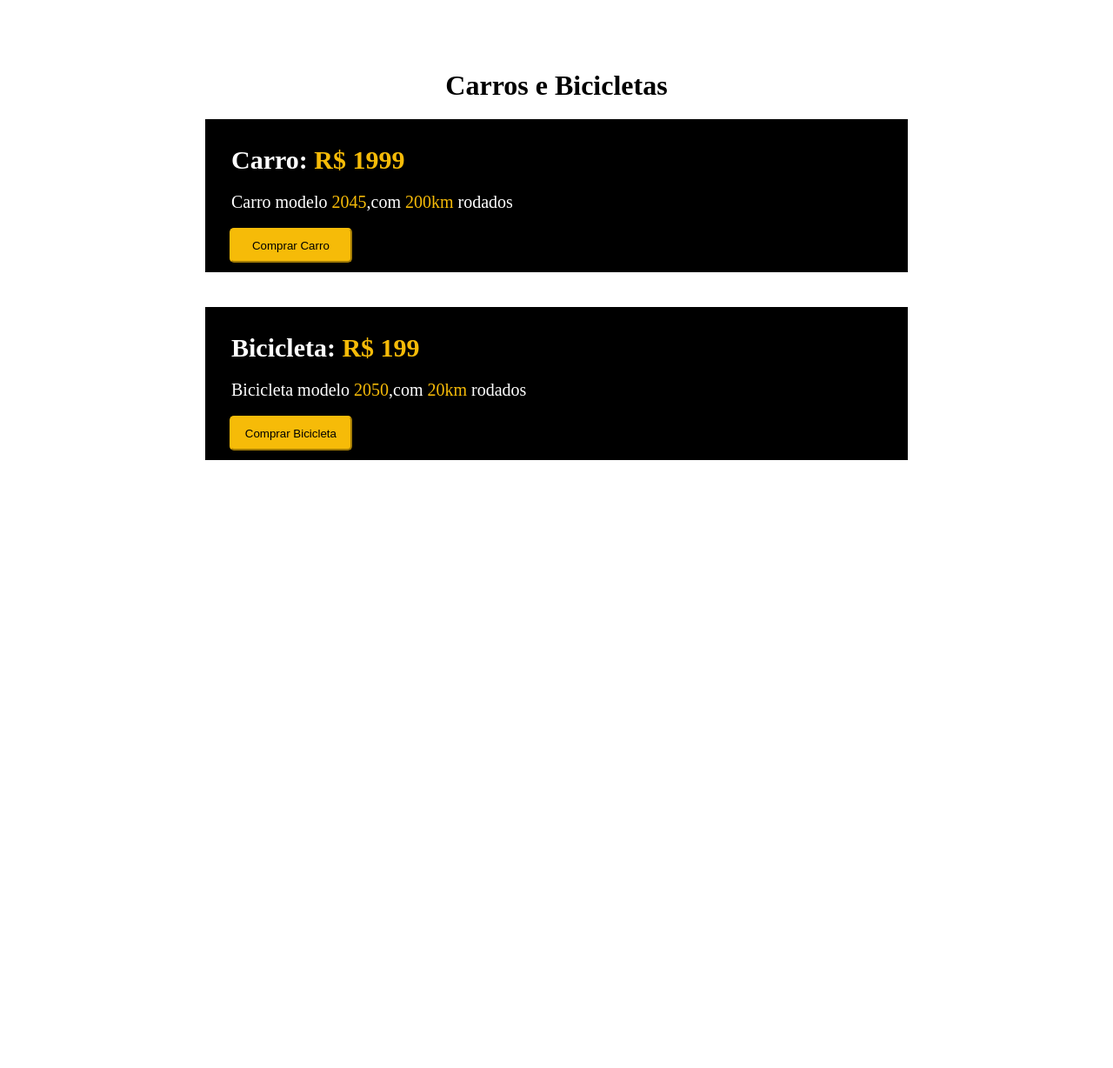
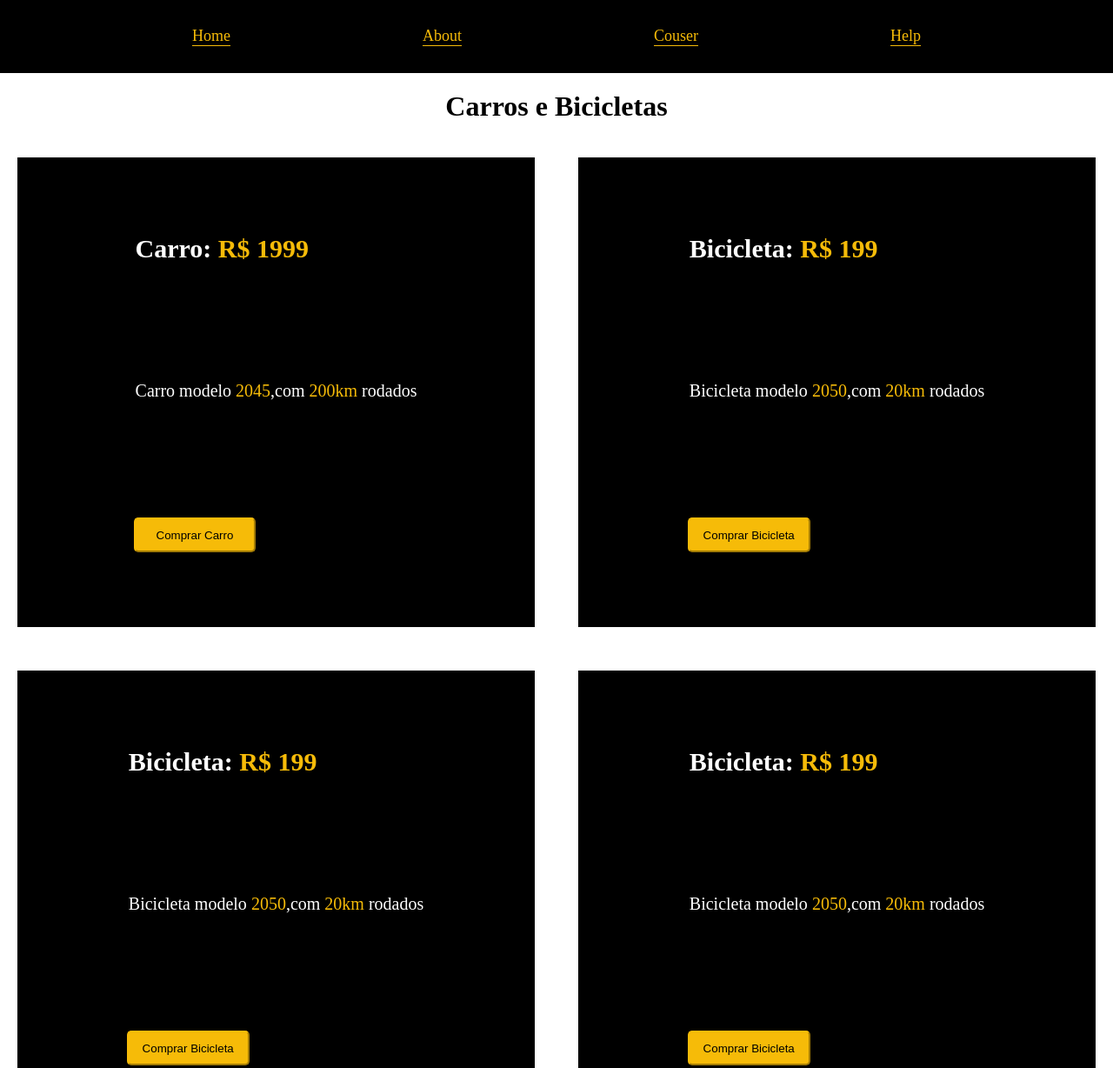
Before and after one commit to PauloHennry/ExercicioOrigamid, a plain HTML site: page index.html in a window 1280 px wide. Shown: the top 1228 px of the page at 87% size. Before the commit the page ends 800 px from the top, so only its background shows below. Drawn offline with Linux system fonts and the light colour scheme.

Commit message:
Praticandoo grid com a origamid

```diff
--- a/index.html
+++ b/index.html
@@ -8,8 +8,17 @@
     <title>Exercicio Origamid</title>
 </head>
 <body>
+
+    <div class="menu">
+        <nav class="cont-link">
+            <li class="link">Home</li>
+            <li class="link">About</li>
+            <li class="link">Couser</li>
+            <li class="link">Help</li>
+        </nav>
+    </div>
+    <h1 class="titulo">Carros e Bicicletas</h1>
     <div id="conteiner">
-        <h1 class="titulo">Carros e Bicicletas</h1>
         <div class="box">
             <h2 class="titulobox1">Carro: <span>R$ 1999 </span> </h2>
             <p class="p-box1">Carro modelo <span>2045</span>,com <span>200km</span> rodados</p>
@@ -20,6 +29,26 @@
             <p class="p-box1">Bicicleta modelo <span>2050</span>,com <span> 20km</span> rodados</p>
             <button class="bnt">Comprar Bicicleta</button>
         </div>
+        <div class="box">
+            <h2 class="titulobox2">Bicicleta: <span> R$ 199 <span> </h2>
+            <p class="p-box1">Bicicleta modelo <span>2050</span>,com <span> 20km</span> rodados</p>
+            <button class="bnt">Comprar Bicicleta</button>
+        </div>
+        <div class="box">
+            <h2 class="titulobox2">Bicicleta: <span> R$ 199 <span> </h2>
+            <p class="p-box1">Bicicleta modelo <span>2050</span>,com <span> 20km</span> rodados</p>
+            <button class="bnt">Comprar Bicicleta</button>
+        </div>
+        <div class="box">
+            <h2 class="titulobox2">Bicicleta: <span> R$ 199 <span> </h2>
+            <p class="p-box1">Bicicleta modelo <span>2050</span>,com <span> 20km</span> rodados</p>
+            <button class="bnt">Comprar Bicicleta</button>
+        </div>
+        <div class="box">
+            <h2 class="titulobox2">Bicicleta: <span> R$ 199 <span> </h2>
+            <p class="p-box1">Bicicleta modelo <span>2050</span>,com <span> 20km</span> rodados</p>
+            <button class="bnt">Comprar Bicicleta</button>
+        </div>
     </div>
 </body>
 </html>
--- a/style.css
+++ b/style.css
@@ -6,31 +6,58 @@
 
 #conteiner{
 
-    display: flex;
+    /* display: flex;
     flex-direction: column;
     align-items: center;
-    margin: 10vh;
+    margin: 10vh; */
 
+    display: grid;
+    grid-template-columns: 1fr 1fr ;
+    gap: 10px;
+}
+.menu{
+    background: black;
+    color: #f6bb08;
+    list-style: none;
+    width: 100%;
+}
+.cont-link{
+    display: flex;
+    justify-content: space-evenly;
+    height: 84px;
+    align-items: center;
+    font-size: 18px;
+    width: 100%
+}
+li.link{
+    margin-bottom: 1px;
+    border-bottom: solid 1px #f6bb08;
+}
+.titulo{
+    text-align: center;
+    margin: 20px;
 }
 .box{
 
     background: black;
     color: white;
     padding: 20px;
-    width: 60vw;
-    height: 17vh;
+    height: 500px;
     font-size: 20px;
     margin: 20px;
+    display: grid;
+    justify-content: center;
+    align-items: center;
+
+
+
 }
-
 .titulobox1,.titulobox2{
     padding: 10px;
 }
-
 .p-box1, .p-box2{
     padding: 10px;
 }
-
 .bnt{
 
     height: 5vh;
```
